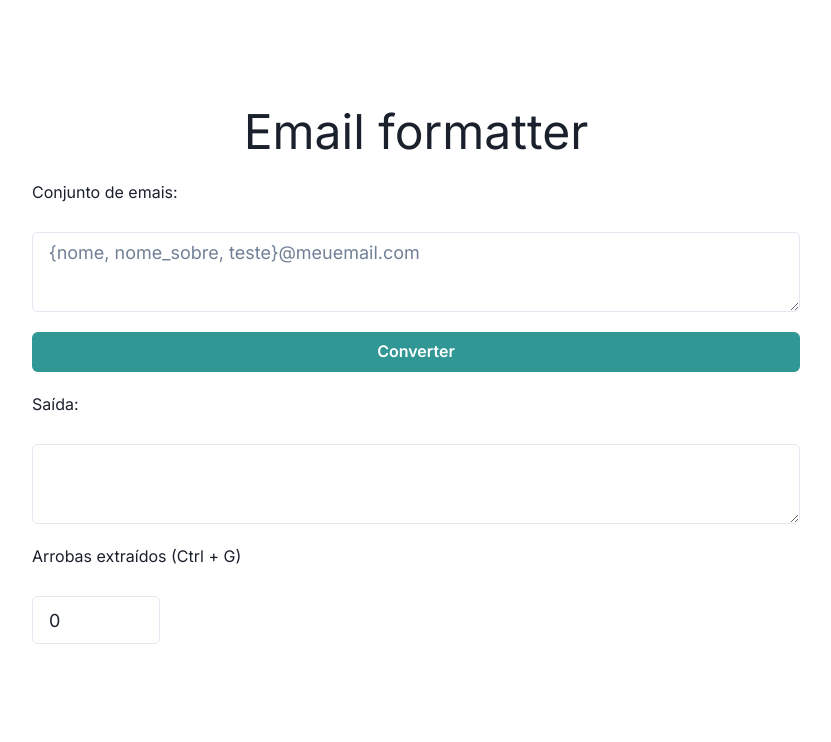
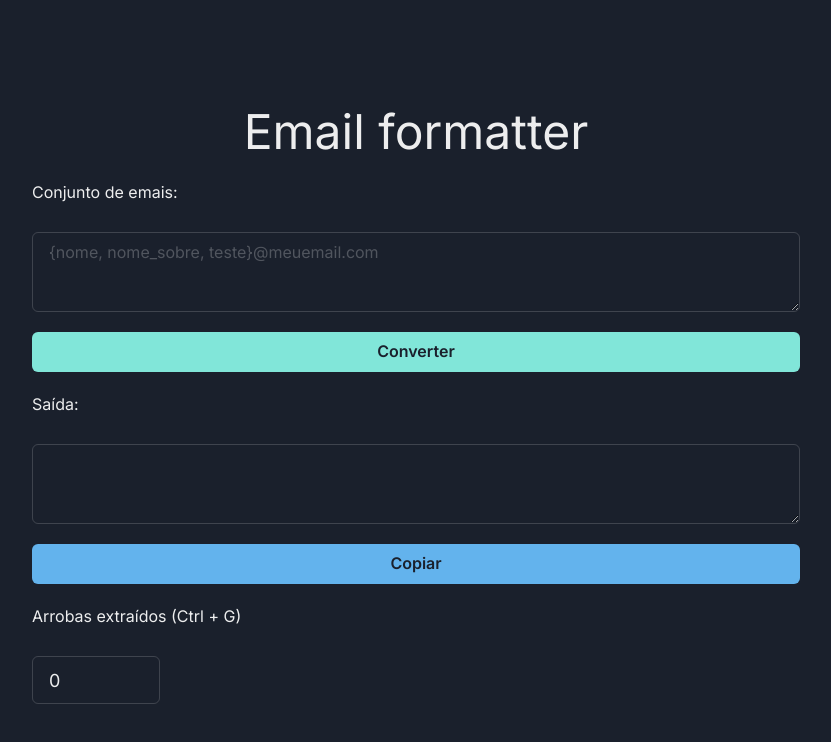
Before and after one commit to DanielOrfeu/emails-extractor, a Next.js app: page / in a window 1280 px wide. Shown: the top 742 px of the page, without its empty margins (224-1055 px from the left). Built offline with nearby package versions, Linux system fonts and the light colour scheme.

Commit message:
tema escuro e botão copiar

```diff
--- a/src/app/page.tsx
+++ b/src/app/page.tsx
@@ -3,12 +3,20 @@
 import Image from 'next/image'
 import styles from './page.module.css'
 import * as React from 'react'
-import { ChakraProvider, Textarea, Text, Stack, Button, ButtonGroup, Input } from '@chakra-ui/react'
+import { ChakraProvider, Textarea, Text, Stack, Button, ButtonGroup, Input, HStack } from '@chakra-ui/react'
+import { theme } from './styles/theme'
 
 export default function Home() {
   const [inputText, setinputText] = React.useState<string>('');
   const [extractedEmails, setextractedEmails] = React.useState<string>('');
   const [arrobacount, setarrobacount] = React.useState<number>(0);
+
+  const copyText = () => {
+    let textoCopiado = document.getElementById("outputEmails");
+    textoCopiado.select();
+    textoCopiado.setSelectionRange(0, 99999)
+    document.execCommand("copy");
+  }
 
   const handleInputChange = (e: { target: { value: any } }) => {
     let inputValue = e.target.value
@@ -101,7 +109,7 @@ export default function Home() {
   }
 
   return (
-    <ChakraProvider>
+    <ChakraProvider resetCSS theme={theme}>
       <main className={styles.main}>
         <Stack w='90vw' spacing={3} justifyContent={'center'} alignItems={'center'}>
           <Text fontSize='5xl'>Email formatter</Text>
@@ -111,7 +119,7 @@ export default function Home() {
               value={inputText}
               onChange={handleInputChange}
               placeholder='{nome, nome_sobre, teste}@meuemail.com'
-              size='lg'
+              size='md'
             />
 
             <Button colorScheme='teal' onClick={() => {
@@ -121,10 +129,14 @@ export default function Home() {
 
             <Text mb='8px'>Saída:</Text>
             <Textarea
+              id='outputEmails'
               onChange={() => {}}
               value={extractedEmails}
-              size='lg'
+              size='md'
             />
+            <Button colorScheme='teal' backgroundColor={'blue.300'} onClick={() => {
+              copyText()
+            }}>Copiar</Button>
 
             <Text mb='8px'>Arrobas extraídos (Ctrl + G)</Text>
             <Input
--- /dev/null
+++ b/src/app/styles/theme.ts
@@ -0,0 +1,38 @@
+import { extendTheme } from '@chakra-ui/react'
+
+export const theme = extendTheme({
+  // Podemos definir cores que ficarão disponíveis para uso em todo o projeto
+  colors: {
+    success: {
+      '100': '#EBFCD8',
+      '300': '#B0EF88',
+      '500': '#5DCC39',
+      '700': '#28921C',
+      '900': '#0A610E',
+    },
+    danger: {
+      '100': '#FFE7D9',
+      '300': '#FFA48D',
+      '500': '#FF4842',
+      '700': '#B72136',
+      '900': '#7A0C2E',
+    },
+    warning: {
+      '100': '#FFF6CE',
+      '300': '#FFDD6D',
+      '500': '#FFB80C',
+      '700': '#B77906',
+      '900': '#7A4802',
+    },
+  },
+  // Podemos definir a fonte do nosso projeto
+  fonts: {
+    heading: 'Be Vietnam',
+    body: 'Be Vietnam',
+  },
+  // Podemos definir um colorMode inicial (escolhi o dark 🌙 como padrão )
+  config: {
+    initialColorMode: 'dark',
+    useSystemColorMode: false,
+  },
+})
```
